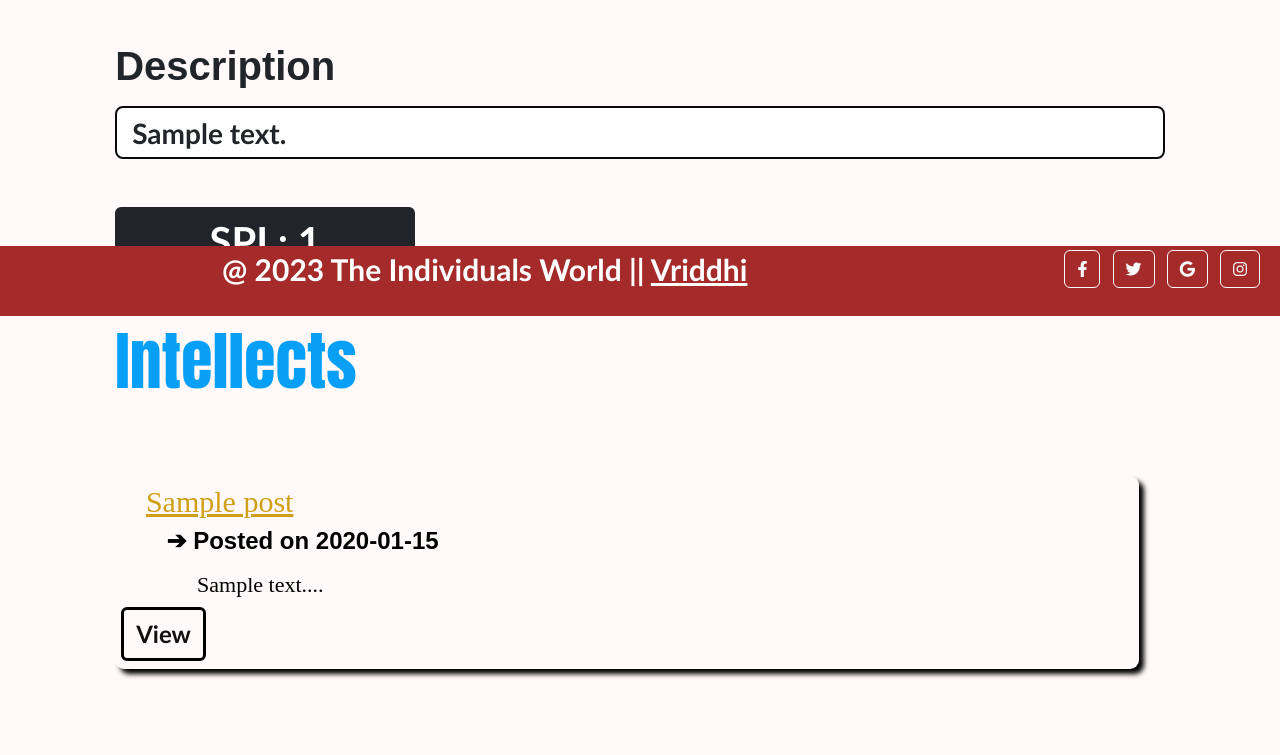
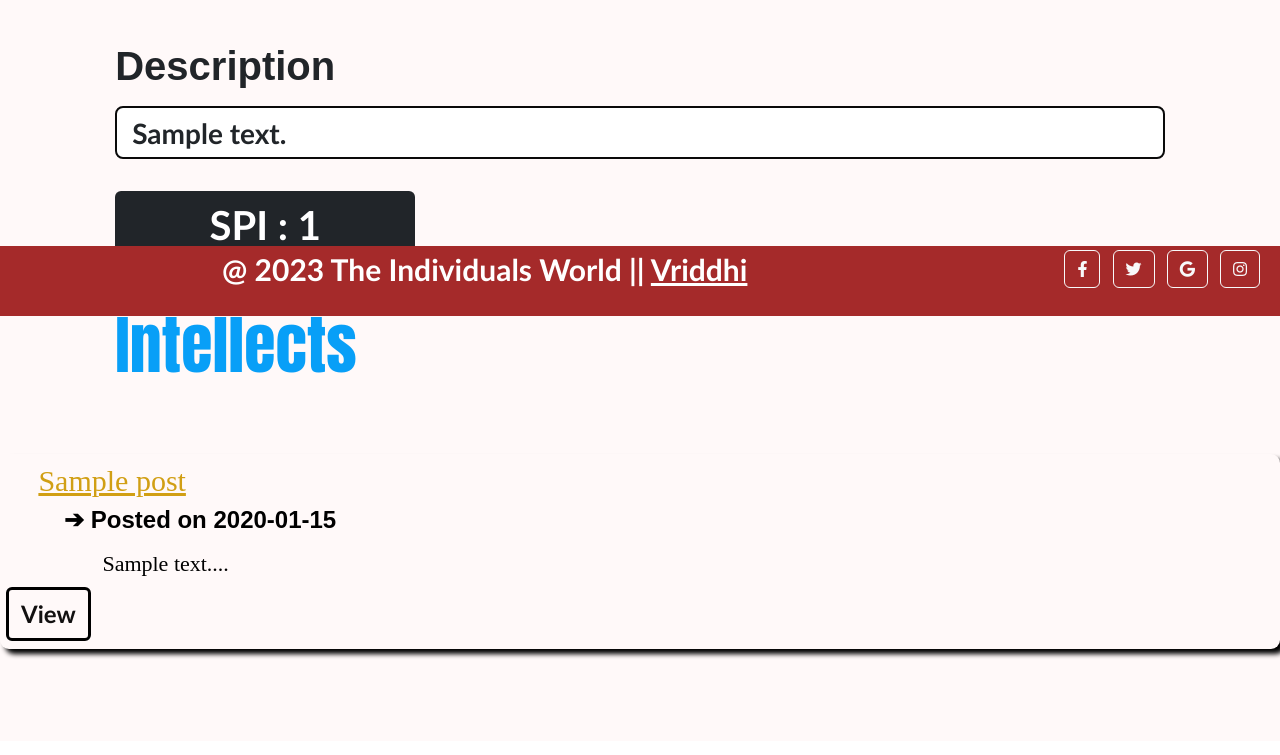
Before and after one commit to vransh/vriddhi, a Flask app: page /user_account/1 in a window 1280 px wide. Shown: the part 484-1239 px from the top of the page. After the commit the page ends 1143 px from the top, so only its background shows below. Run offline with Flask 3, Linux system fonts and the light colour scheme; tables that the repository leaves empty hold one stand-in row (values such as "Sample post"); some libraries are stand-ins or nearby versions; some web fonts are replaced.

Commit message:
Add files via upload

```diff
--- a/templates/layout.html
+++ b/templates/layout.html
@@ -2,7 +2,7 @@
 <html lang="en">
   <head>
     <meta charset="utf-8">
-    <meta name="viewport" content="width=device-width, initial-scale=1.0, shrink-to-fit=no,maximum-scale=0.75">
+    <meta name="viewport" content="width=device-width, initial-scale=0.9, shrink-to-fit=no">
     <meta http-equiv="expires" content="Tue, 01 Jan 2025 12:00:00 GMT">
     <meta name="description" content="a platform to share communicate your ideas. Join live chat and share your opinions.
     A new world of communication is now open.">
@@ -71,7 +71,8 @@
               </li>
               <li><a href="/community">IN_dividuals</a></li>
               <li id="logout"><a href="/logout">Logout</a></li>
-         <br>
+              <br>
+
               <div class="cube">
                 <div class="face front"></div>
                 <div class="face back"></div>
--- a/templates/user_account.html
+++ b/templates/user_account.html
@@ -38,9 +38,8 @@
 
     </div>
 
-  </br>
   <br>
-  <br>
+ <br>
   <div class="badge bg-dark text-wrap" id="uid">
     SPI : {{user.id}}
   </div>
@@ -51,7 +50,8 @@
  <br>
   <div class="container-post-profile">
     <h2> Intellects</h2>
-    </br>
+
+   </div>
     {% if posts_of_user %}
         {% for post_of_user in posts_of_user %}
         <div class="container-2">
```
Also changed, not shown: templates/profile.html (+10 -6 lines).
